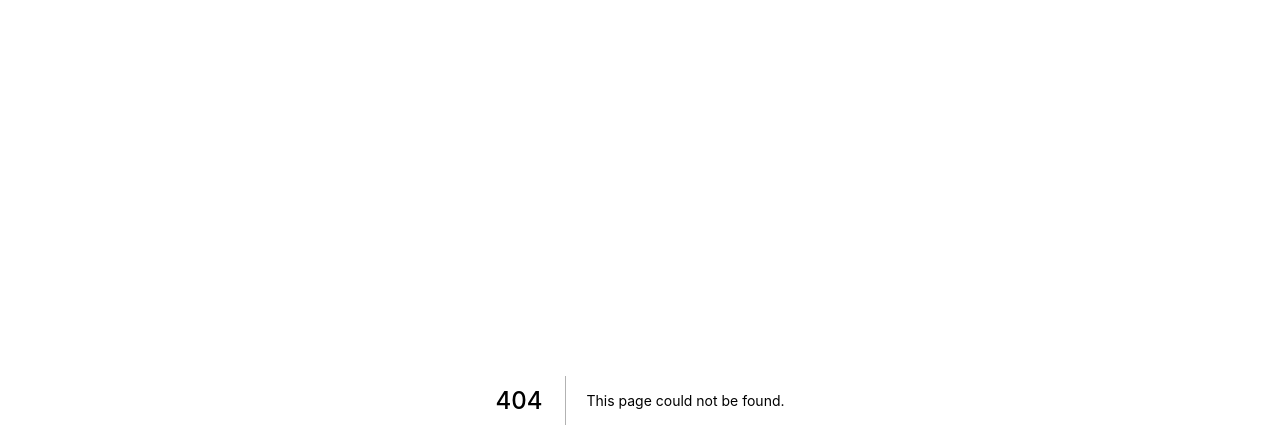
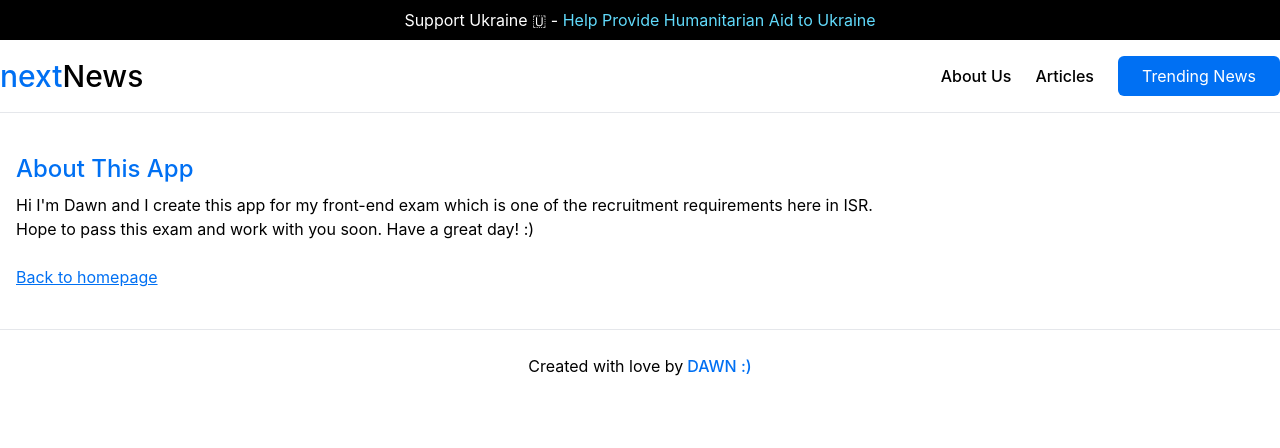
Before and after one commit to dawn1004/next-news, a Next.js app: page /about in a window 1280 px wide. Before the commit this address had no page. Shown: the top 448 px of the page. Built offline with nearby package versions, Linux system fonts and the light colour scheme.

Commit message:
add about page

```diff
--- a/components/NavBar.tsx
+++ b/components/NavBar.tsx
@@ -16,10 +16,10 @@ const NavBar = ({isAdmin}: INavBar) => {
             <div className='container flex md:flex-row flex-col md:justify-between'>
 
                 <div className='flex justify-between items-center'>
-                    <a href="#" className='font-medium text-3xl'>
+                    <div onClick={()=>{router.push(isAdmin? '/Admin': '/')}} className='font-medium text-3xl cursor-pointer'>
                         <span className='text-primary'>next</span>
                         <span>{isAdmin? 'Admin': 'News'}</span>
-                    </a>
+                    </div>
                     <div
                         className='md:hidden cursor-pointer'
                         onClick={()=>{setIsOpen(oldVal => !oldVal)}}
@@ -33,8 +33,8 @@ const NavBar = ({isAdmin}: INavBar) => {
                     <></>:
                     <div className={`flex md:flex-row flex-col md:items-center md:justify-center overflow-hidden ${isOpen? '': 'h-0'} md:h-auto`}>
                         <ul className='flex md:flex-row flex-col md:items-center md:mr-6 font-medium md:mt-0 mt-6'>
-                            <li onClick={()=>{router.push('/')}} className='md:mr-6 md:mb-0 mb-2'>About Us</li>
-                            <li onClick={()=>{router.push('/')}} className='md:mb-0 mb-2'>Articles</li>
+                            <li onClick={()=>{router.push('/about')}} className='md:mr-6 md:mb-0 mb-2 cursor-pointer'>About Us</li>
+                            <li onClick={()=>{router.push('/')}} className='md:mb-0 mb-2 cursor-pointer'>Articles</li>
                         </ul>
                         <button
                             onClick={()=>{router.push('/')}}
--- /dev/null
+++ b/pages/about.tsx
@@ -0,0 +1,19 @@
+import { useRouter } from 'next/router'
+import React from 'react'
+import Layout from '../components/Layout'
+
+const About = () => {
+    const router = useRouter()
+    return (
+        <Layout >
+            <>
+                <h1 className='text-2xl font-medium text-primary mb-2'>About This App</h1>
+                <p>Hi I'm Dawn and I create this app for my front-end exam which is one of the recruitment requirements here in ISR.</p>
+                <p className='mb-6'>Hope to pass this exam and work with you soon. Have a great day! {`:)`}</p>
+                <span onClick={()=>{router.push("/")}} className='text-primary underline cursor-pointer'>Back to homepage</span>
+            </>
+        </Layout>
+    )
+}
+
+export default About
```
